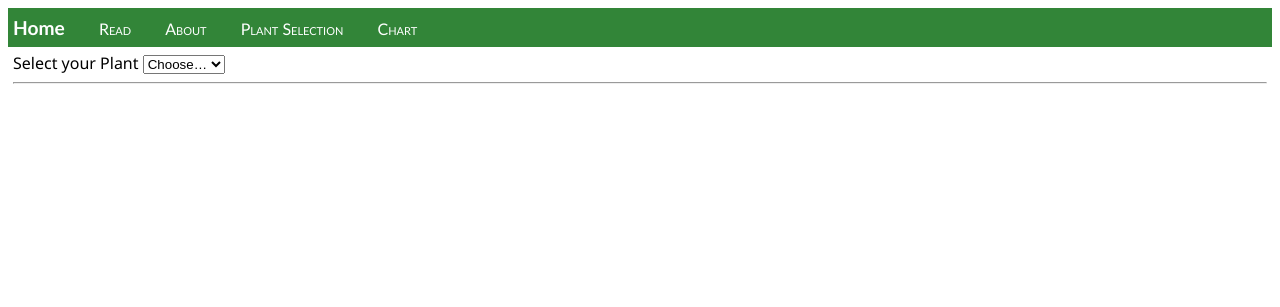
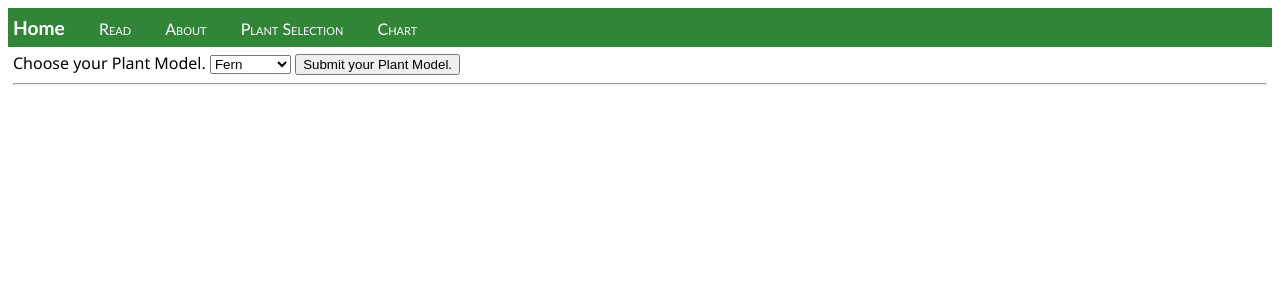
Before and after one commit to Splurgham/Plantagotchi-App, a Flask app: page /dropdown/ in a window 1280 px wide. Shown: the top 307 px of the page. Run offline with Flask 3, Linux system fonts and the light colour scheme.

Commit message:
Began designing Plant Model functionality.

```diff
--- a/hello_app/Templates/about.html
+++ b/hello_app/Templates/about.html
@@ -1,8 +1,8 @@
 {% extends "layout.html" %}
 {% block title %}
-About us
+About
 {% endblock %}
 {% block content %}
-<p>About page</p>
+<p>About this website and how to use it...</p>
 <hr/>
 {% endblock %}
--- a/hello_app/Templates/chart.html
+++ b/hello_app/Templates/chart.html
@@ -3,7 +3,7 @@
 Chart
 {% endblock %}
 {% block content %}
-<p>This is the test chart</p>
+<p>Light, Moisture, and Nutrient Graphs of the plant.</p>
 
 
 <!DOCTYPE html>
--- a/hello_app/Templates/dropdown.html
+++ b/hello_app/Templates/dropdown.html
@@ -21,14 +21,14 @@ Plant Selection
 </body>
 </html>
 -->
-<form method="GET" action="/dropdown/">
-  <label for="plant">Select your Plant</label>
-  <select id="plant" name="plant" onchange="this.form.submit()">
-    <option value="">Choose…</option>
+<form action="/dropdown/" method="POST" method="GET">
+  <label for="plant">Choose your Plant Model.</label>
+  <select id="plant" name="plant">
     {% for plant in plants %}
       <option value="{{ plant }}" {% if plant == selected_plant %}selected{% endif %}>{{ plant }}</option>
     {% endfor %}
   </select>
+  <button type="submit">Submit your Plant Model.</button>
 </form>
 
 <div id="plant-info">
--- a/hello_app/Templates/home.html
+++ b/hello_app/Templates/home.html
@@ -3,6 +3,6 @@
 Home
 {% endblock %}
 {% block content %}
-<p>Home page for the Plantagotchi!!!</p>
+<p>Home page for the Plantagotchi!!! Short description here...</p>
 <hr/>
 {% endblock %}
--- a/hello_app/Templates/read.html
+++ b/hello_app/Templates/read.html
@@ -3,6 +3,6 @@
 Read
 {% endblock %}
 {% block content %}
-<p>{{ var }}</p>
+<p>Moisture value read test: {{ var }}</p>
 <hr/>
 {% endblock %}
--- a/hello_app/view.py
+++ b/hello_app/view.py
@@ -1,9 +1,8 @@
-from flask import Flask, jsonify, render_template, request
+from flask import Flask, jsonify, render_template, request, session
 from asyncua import Client, ua
 from datetime import datetime
 import time
 import asyncio
-import threading
 from . import app
 
 light_data = []
@@ -14,16 +13,6 @@ potassium_data = []
 
 OPC_SERVER_URL = "opc.tcp://100.90.187.71:4840/myopcua/server"
 
-# def poll_server():
-#     while True:
-#         try:
-#             new_val = float(asyncio.run(get_opc_data("Moisture")))
-#             if len(light_data) > 4:
-#                 light_data = light_data[1:]
-#             light_data += [new_val]
-#         except:
-#             pass
-#         time.sleep(1)
 
 async def get_opc_data(node):
     # Connect to the OPC UA Server
@@ -32,29 +21,36 @@ async def get_opc_data(node):
         # Example node ID to read
         node = client.get_node(f"ns=2;s={node}")
         value = await node.read_value()
-        # await node.write_value(ua.Variant(val_to_write, ua.VariantType.Boolean))
         return value
 
+# async def write_opc_data(data):
+#     client = Client(url=OPC_SERVER_URL)
+#     async with client:
+#         # Example node ID to read
+#         node = ("ns=2;s="")
+#         await node.write_value(ua.Variant(data, ua.VariantType.Boolean))
 
+def PlantModelHelper(Plant):
+    if Plant != None:
+        PlantModel(Plant)
+        return "Plant model chosen."
+    else:
+        return "Please select a plant model."
 
-# @app.route('/api/opc-data')
-# def get_opcdata():
-#     # Run async function in synchronous Flask route
-#     try:
-#         data = asyncio.run(get_opc_data())
-#         return jsonify({"node_value": data})
-#     except Exception as e:
-#         return jsonify({"error": str(e)})
-
+def PlantModel(Plant):
+    # Here is where all of the plant model data will be created for each plant type.
+    # Then, it will be shipped off to the write_opc_data function, which should parse it
+    # and send the model data to the correct nodes on the server.
+    return
 
 @app.route("/read")
 def read():
     var = asyncio.run(get_opc_data("Moisture"))
     return render_template('read.html', var=var)
 
-
 @app.route('/chart/')
 def chart():
+
     labels = ['t1','t2','t3','t4','t5']
     global light_data
     new_val1 = float(asyncio.run(get_opc_data("LightIntensity")))
@@ -70,6 +66,7 @@ def chart():
         moisture_data = moisture_data[1:]
     moisture_data += [new_val2]
 
+
     labels3 = ['Fern', 'bush', 'herb', 'grass', 'flower', 'shrub']
     data3 = [0, 5, 5, 20, 15, 10]
     return render_template('chart.html', labels=labels, data=light_data, labels2=labels2, data2=moisture_data, labels3=labels3, data3=data3)
@@ -83,28 +80,15 @@ def home():
 def about():
     return render_template("about.html")
 
-@app.route("/dropdown/")
+@app.route("/dropdown/", methods = ['GET', 'POST'])
 def dropdown():
     plants = ['Fern', 'Succulent', 'Flower', 'Shrub']
-    selected = request.args.get('plant')
-    plant_info = {'Flower':'Needs bright light', 'Fern':'Keep moist', 'Succulent':'Low water', 'Shrub':'doesnt need much'}
+    selected = request.form.get('plant')
+    print(PlantModelHelper(selected))
+    plant_info = {'Flower':'Needs bright light.', 'Fern':'Keep moist.', 'Succulent':'Low water.', 'Shrub':"Doesn't need much!"}
     return render_template('dropdown.html', plants=plants, selected_plant=selected, plant_info=plant_info)
 
-
-
-# @app.route("/hello/")
-# @app.route("/hello/<name>")
-# def hello_there(name = None):
-#     return render_template(
-#         "hello_there.html",
-#         name=name,
-#         date=datetime.now()
-#     )
 
 @app.route("/api/data")
 def get_data():
     return app.send_static_file("data.json")
-
-
-# poop = threading.Thread(target = poll_server, daemon=True)
-# poop.start()
```
